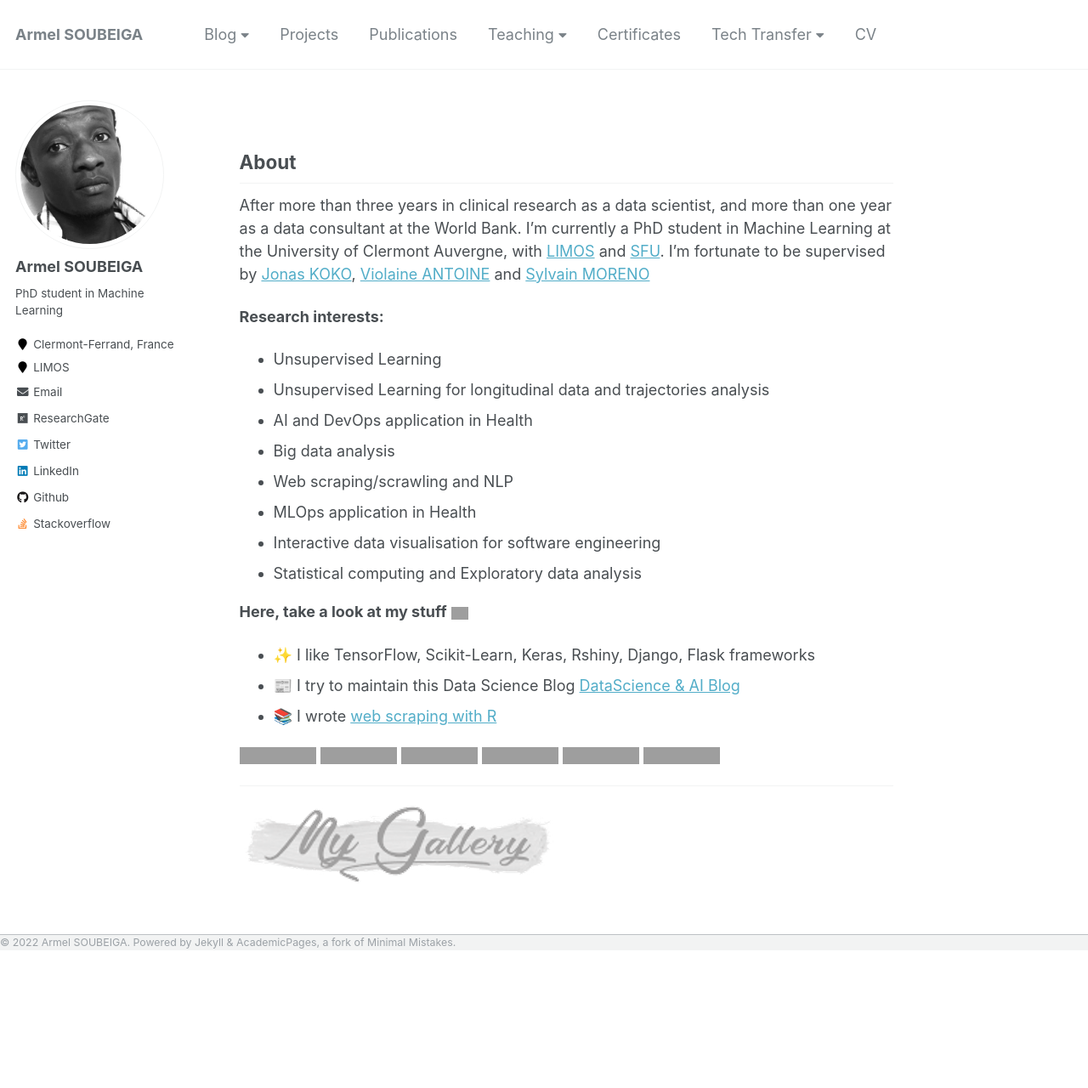
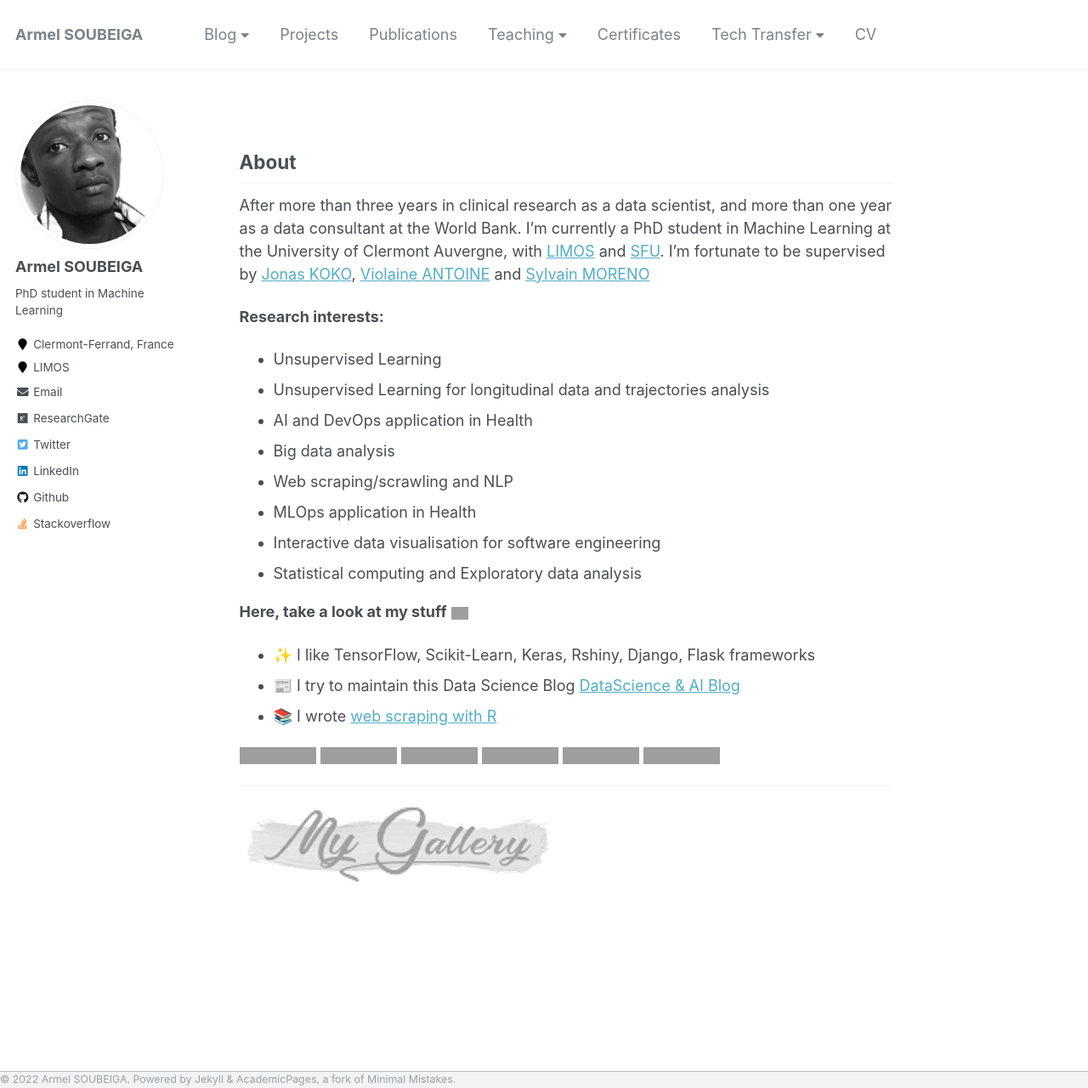
Before and after one commit to armelsoubeiga/armelsoubeiga.github.io, a Jekyll site: the page built from _pages/about.md, in a window 1280 px wide and 1280 px high. Shown: the whole window at 85% size. Built offline with Jekyll 4.4.1, drawn with Linux system fonts in a browser that asks for light colours; grey boxes are pictures that could not be loaded.

Commit message:
Update _footer.scss

```diff
--- a/_sass/_footer.scss
+++ b/_sass/_footer.scss
@@ -10,8 +10,7 @@
   width: 100%;
   clear: both;
   /* sticky footer fix start */
-  // position: absolute;
-  position: relative;
+  position: absolute;
   bottom: 0em;
   height: auto;
   /* sticky footer fix end */
```
